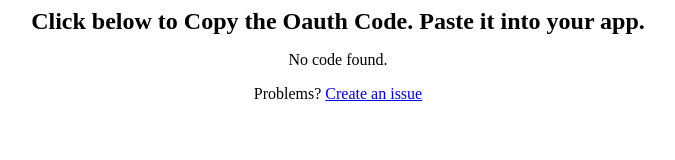
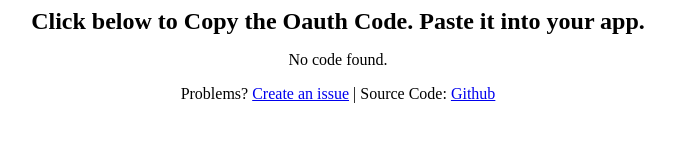
Before and after one commit to Grynn/oauthcallback, a plain HTML site: page index.html in a window 1280 px wide. Shown: the whole page, without its empty margins (302-977 px from the left). Drawn offline with Linux system fonts and the light colour scheme.

Commit message:
Added Footer with github link

```diff
--- a/index.html
+++ b/index.html
@@ -14,9 +14,11 @@
 <body>
     <span id="instructions">Click below to Copy the Oauth Code. Paste it into your app.</span>
     <span id="oauthCode">PLACEHOLDER</span>
-    <span>
+    <span class="footer">
         Problems?
-        <a button href='https://github.com/James-Firth/oauthcallback/issues'>Create an issue</a>
+        <a href='https://github.com/James-Firth/oauthcallback/issues'>Create an issue</a>
+        | Source Code:
+        <a href='https://github.com/James-Firth/oauthcallback/'>Github</a>
     </span>
 </body>
 
```
